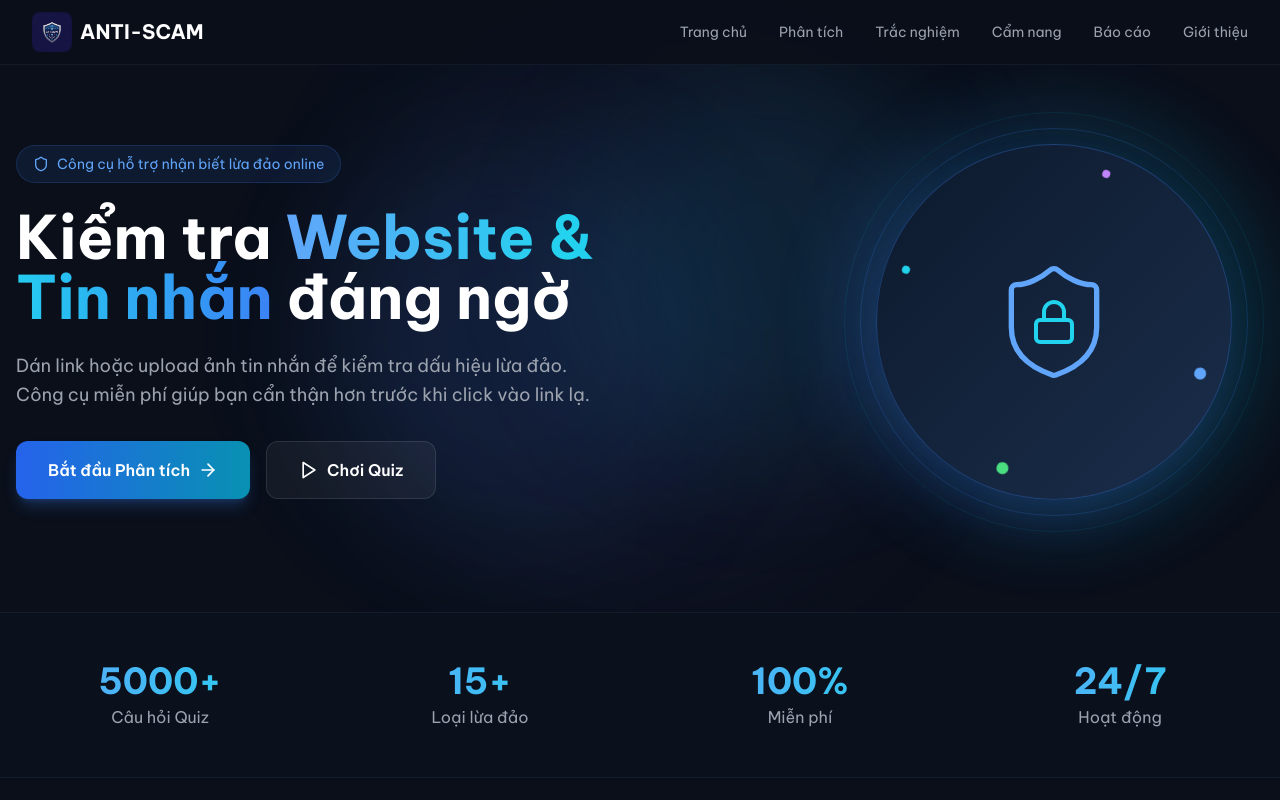
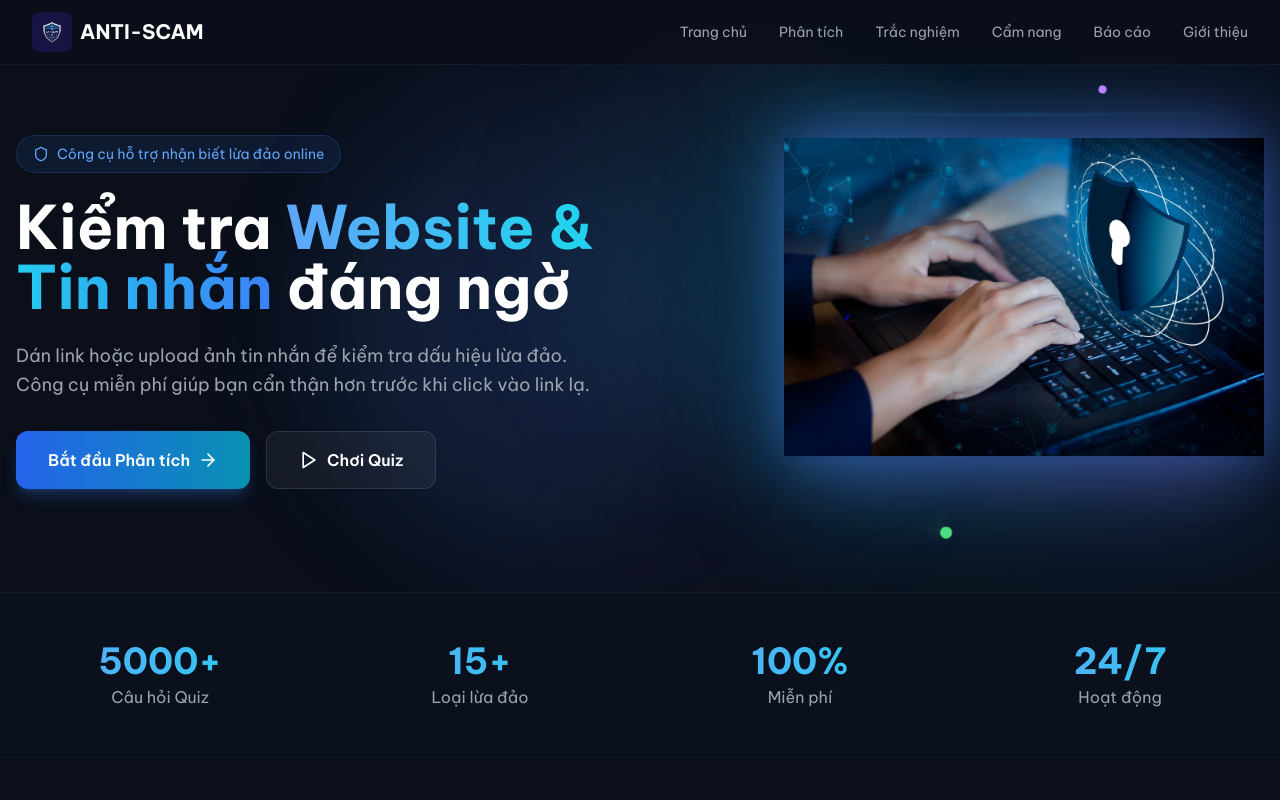
Before and after one commit to maitamdev/Anti-Scam, a Next.js app: page / in a window 1280 px wide. Shown: the top 800 px of the page. Built offline with nearby package versions, Linux system fonts and the light colour scheme.

Commit message:
update animation

```diff
--- a/app/globals.css
+++ b/app/globals.css
@@ -140,3 +140,55 @@ body {
   -webkit-mask-composite: xor;
   mask-composite: exclude;
 }
+
+/* Scan line animation */
+@keyframes scan-line {
+  0% {
+    transform: translateY(0);
+    opacity: 0;
+  }
+  10% {
+    opacity: 0.6;
+  }
+  90% {
+    opacity: 0.6;
+  }
+  100% {
+    transform: translateY(400px);
+    opacity: 0;
+  }
+}
+
+.animate-scan-line {
+  animation: scan-line 3s ease-in-out infinite;
+}
+
+/* Float animation */
+@keyframes float {
+  0%, 100% {
+    transform: translateY(0);
+  }
+  50% {
+    transform: translateY(-20px);
+  }
+}
+
+.animate-float {
+  animation: float 4s ease-in-out infinite;
+}
+
+/* Glow pulse animation */
+@keyframes glow-pulse {
+  0%, 100% {
+    opacity: 0.3;
+    transform: scale(1);
+  }
+  50% {
+    opacity: 0.6;
+    transform: scale(1.05);
+  }
+}
+
+.animate-glow-pulse {
+  animation: glow-pulse 3s ease-in-out infinite;
+}
--- a/app/page.tsx
+++ b/app/page.tsx
@@ -11,6 +11,7 @@ import {
   CheckCircle,
   ArrowRight
 } from 'lucide-react'
+import Image from 'next/image'
 import Header from './components/Header'
 import Footer from './components/Footer'
 import { useRouter } from 'next/navigation'
@@ -127,43 +128,43 @@ export default function Home() {
                 </div>
               </motion.div>
 
-              {/* Right - 3D Shield illustration */}
+              {/* Right - Hero Image */}
               <motion.div
                 initial={{ opacity: 0, scale: 0.8 }}
                 animate={{ opacity: 1, scale: 1 }}
                 transition={{ duration: 0.8, delay: 0.2 }}
                 className="flex justify-center lg:justify-end"
               >
-                <div className="relative w-80 h-80 md:w-[420px] md:h-[420px]">
-                  {/* Outer glow rings */}
-                  <div className="absolute inset-0 rounded-full bg-gradient-to-r from-blue-500/20 to-cyan-500/20 blur-2xl animate-pulse" />
+                <div className="relative w-80 h-80 md:w-[480px] md:h-[400px]">
+                  {/* Animated glow rings */}
+                  <div className="absolute inset-0 bg-gradient-to-r from-cyan-500/30 to-blue-500/30 blur-3xl animate-pulse" />
+                  <div className="absolute inset-8 bg-gradient-to-r from-purple-500/20 to-pink-500/20 blur-2xl animate-pulse" style={{ animationDelay: '0.5s' }} />
 
-                  {/* Main circle */}
-                  <div className="absolute inset-8 rounded-full bg-gradient-to-br from-[#0d1a2d] to-[#1a2d4a] border border-blue-500/30 shadow-2xl shadow-blue-500/20">
-                    {/* Inner content */}
-                    <div className="absolute inset-0 flex items-center justify-center">
-                      <div className="relative">
-                        {/* Shield icon */}
-                        <Shield className="w-24 h-24 md:w-32 md:h-32 text-blue-400" strokeWidth={1} />
-                        {/* Lock overlay */}
-                        <div className="absolute inset-0 flex items-center justify-center">
-                          <Lock className="w-10 h-10 md:w-12 md:h-12 text-cyan-400" />
-                        </div>
-                      </div>
-                    </div>
-
-                    {/* Orbiting elements */}
-                    <div className="absolute inset-0 animate-spin-slow">
-                      <div className="absolute top-4 left-1/2 -translate-x-1/2 w-3 h-3 bg-blue-400 rounded-full" />
-                      <div className="absolute bottom-4 left-1/2 -translate-x-1/2 w-2 h-2 bg-cyan-400 rounded-full" />
-                      <div className="absolute left-4 top-1/2 -translate-y-1/2 w-2 h-2 bg-purple-400 rounded-full" />
-                      <div className="absolute right-4 top-1/2 -translate-y-1/2 w-3 h-3 bg-green-400 rounded-full" />
-                    </div>
+                  {/* Orbiting particles */}
+                  <div className="absolute inset-0 animate-spin-slow">
+                    <div className="absolute top-0 left-1/2 -translate-x-1/2 w-3 h-3 bg-cyan-400 rounded-full shadow-lg shadow-cyan-400/50" />
+                    <div className="absolute bottom-0 left-1/2 -translate-x-1/2 w-2 h-2 bg-blue-400 rounded-full shadow-lg shadow-blue-400/50" />
+                    <div className="absolute left-0 top-1/2 -translate-y-1/2 w-2 h-2 bg-purple-400 rounded-full shadow-lg shadow-purple-400/50" />
+                    <div className="absolute right-0 top-1/2 -translate-y-1/2 w-3 h-3 bg-green-400 rounded-full shadow-lg shadow-green-400/50" />
                   </div>
 
-                  {/* Decorative rings */}
-                  <div className="absolute inset-4 rounded-full border border-blue-500/20" />
-                  <div className="absolute inset-0 rounded-full border border-cyan-500/10" />
+                  {/* Hero Image with float animation */}
+                  <motion.div
+                    animate={{ y: [0, -15, 0] }}
+                    transition={{ duration: 4, repeat: Infinity, ease: "easeInOut" }}
+                    className="relative w-full h-full"
+                  >
+                    <Image
+                      src="/hero-shield.jpg"
+                      alt="ANTI-SCAM Security Shield"
+                      fill
+                      className="object-contain relative z-10 drop-shadow-[0_0_30px_rgba(59,130,246,0.5)]"
+                      priority
+                    />
+                  </motion.div>
+
+                  {/* Scanning line effect */}
+                  <div className="absolute inset-x-0 top-0 h-1 bg-gradient-to-r from-transparent via-cyan-400 to-transparent animate-scan-line opacity-60" />
                 </div>
               </motion.div>
             </div>
```
Also changed, not shown: public/hero-shield.jpg (added).
